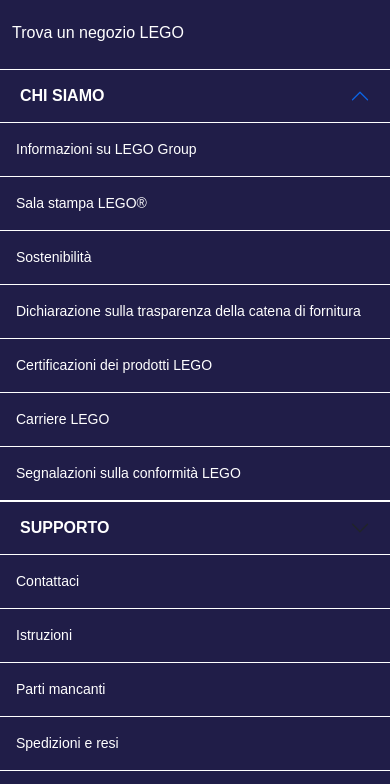
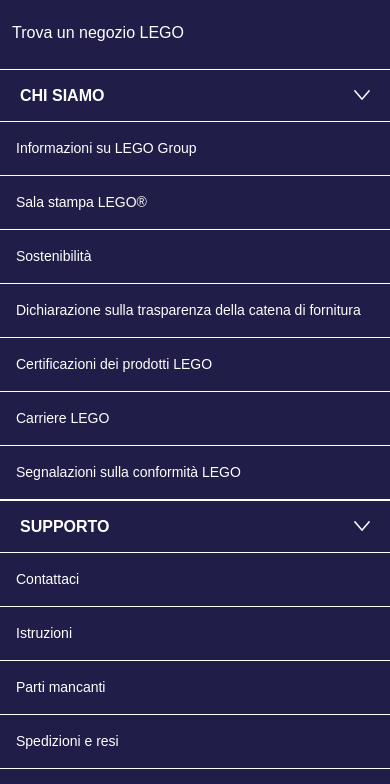
Before and after one commit to ChiaraArrivas/Develhope-Lego-Clone, a website: page index.html in a window 390 px wide. Shown: the part 2020-2804 px from the top of the page. Drawn offline with nearby package versions, Linux system fonts and the light colour scheme; a web font is replaced by a local one.

Commit message:
fixed arrows in accordions; added memo in js

```diff
--- a/JS/footer.mjs
+++ b/JS/footer.mjs
@@ -13,7 +13,10 @@
     } else {
         // Bottoni abilitati + NO show
         $accordion_buttons.forEach(button => button.disabled = false);
-        $panels.forEach(panel => panel.classList.toggle("show"));
+        $panels.forEach(panel => {
+            // TODO: sistemare bug di apertura da mobile che non funziona! (e dimensioni di disclaimer/policy links con media query)
+            panel.classList.toggle("show");
+        });
     }
   }
 
--- a/SCSS/footer.scss
+++ b/SCSS/footer.scss
@@ -8,8 +8,7 @@
         text-decoration: underline !important;
     }
 
-    div.policy-links > a,
-    div.disclaimer {
+    div.policy-links > a, div.disclaimer {
         font-size: 0.75rem;
     }
 
@@ -22,13 +21,30 @@
         padding: 7px 0.75rem;
     }
 
-    .accordion::after,
+    .accordion::after, .accordion-button::after, .accordion-button:not(.collapsed)::after {
+        background-image: url("./assets/imgs/arrow-right.svg");
+        width: 16px;
+        height: 16px;
+        background-size: 16px 16px;
+        filter: invert(87%) sepia(79%) saturate(0%) hue-rotate(95deg) brightness(109%) contrast(102%);
+    }
+
+    .accordion-button::after {
+        transform: rotate(90deg);
+    }
+
     .accordion-button:not(.collapsed)::after {
-        background-image: white;
+        transform: rotate(270deg);
     }
 
     .accordion-button:not(.collapsed) {
         box-shadow: none;
+    }
+
+    @media (min-width: 992px) {
+        .accordion::after, .accordion-button:after, .accordion-button:not(.collapsed)::after {
+            display: none;
+        }
     }
 
     @media (max-width: 992px) {
@@ -43,25 +59,12 @@
             padding-left: 0;
             padding-right: 0;
         }
-    }
-
-    @media (min-width: 992px) {
-        .accordion::after,
-        .accordion-button:after,
-        .accordion-button:not(.collapsed)::after {
-            display: none;
-        }
-    }
-
-    @media (max-width: 992px) {
         .accordion a {
             font-size: 0.875rem;
+            border-bottom: 1px solid white;
         }
         .accordion h2 {
             border-top: 1px solid white;
-            border-bottom: 1px solid white;
-        }
-        .accordion a {
             border-bottom: 1px solid white;
         }
     }
--- a/index.html
+++ b/index.html
@@ -578,7 +578,7 @@
 
                         <div class="col-xl-3 col-lg-6 col-12 accordion-item bg-transparent border-0">
                             <h2 class="accordion-header" id="panelsStayOpen-headingOne">
-                                <button class="accordion-button bg-transparent text-white shadow-none" type="button" data-bs-toggle="collapse" data-bs-target="#panelsStayOpen-collapseOne" aria-expanded="true" aria-controls="panelsStayOpen-collapseOne">
+                                <button class="accordion-button collapsed bg-transparent text-white shadow-none" type="button" data-bs-toggle="collapse" data-bs-target="#panelsStayOpen-collapseOne" aria-expanded="true" aria-controls="panelsStayOpen-collapseOne">
                                     <span class="fw-bold">CHI SIAMO</span>
                                 </button>
                             </h2>
```
Also changed, not shown: style.css, 1 other file.
